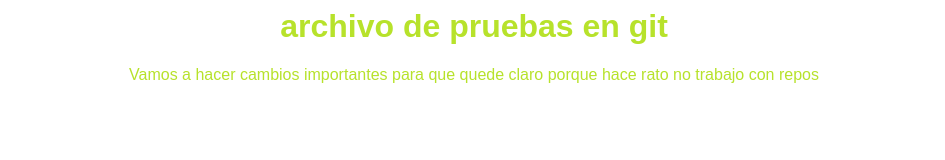
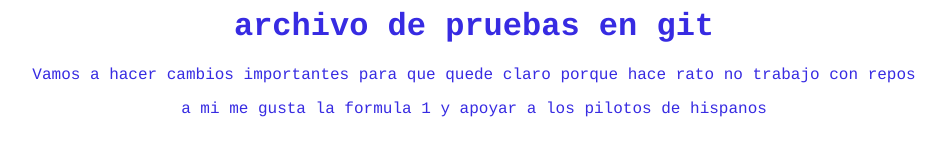
Before and after one commit to JhonatanOlarteV/Pruebas_en_GIT, a plain HTML site: page index.html in a window 1280 px wide. Shown: the whole page, without its empty margins (166-1111 px from the left). Drawn offline with Linux system fonts and the light colour scheme.

Commit message:
Agregadando mas informacion a la paguina

```diff
--- a/css/estilos.css
+++ b/css/estilos.css
@@ -1,6 +1,6 @@
 body
 {
-    color: rgb(183, 226, 43);
+    color: rgb(55, 43, 226);
     text-align: center;
-    font-family: Arial;
+    font-family: Courier;
 }
--- a/index.html
+++ b/index.html
@@ -6,5 +6,6 @@
     <body>
         <h1>archivo de pruebas en git</h1>
         <p>Vamos a hacer cambios importantes para que quede claro porque hace rato no trabajo con repos</p>
+        <p>a mi me gusta la formula 1 y apoyar a los pilotos de hispanos</p>
     </body>
 </html>
```
